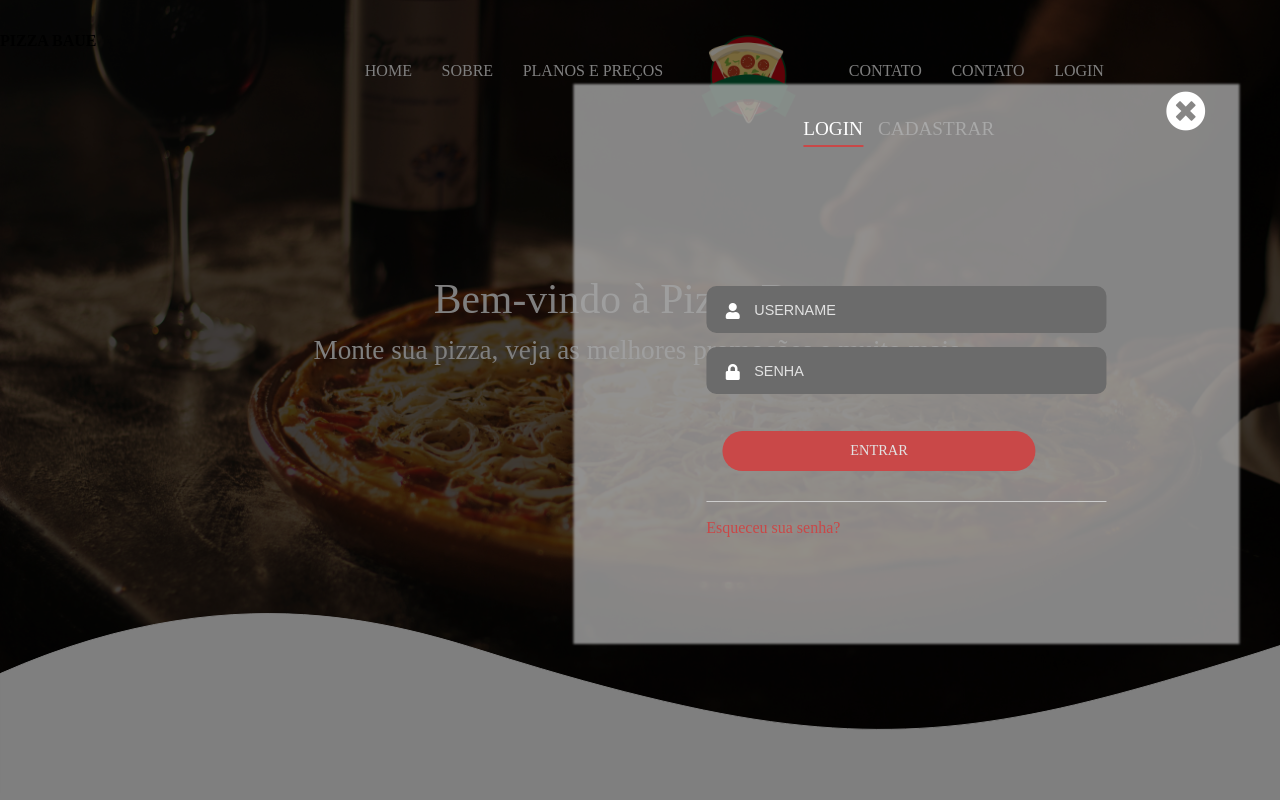
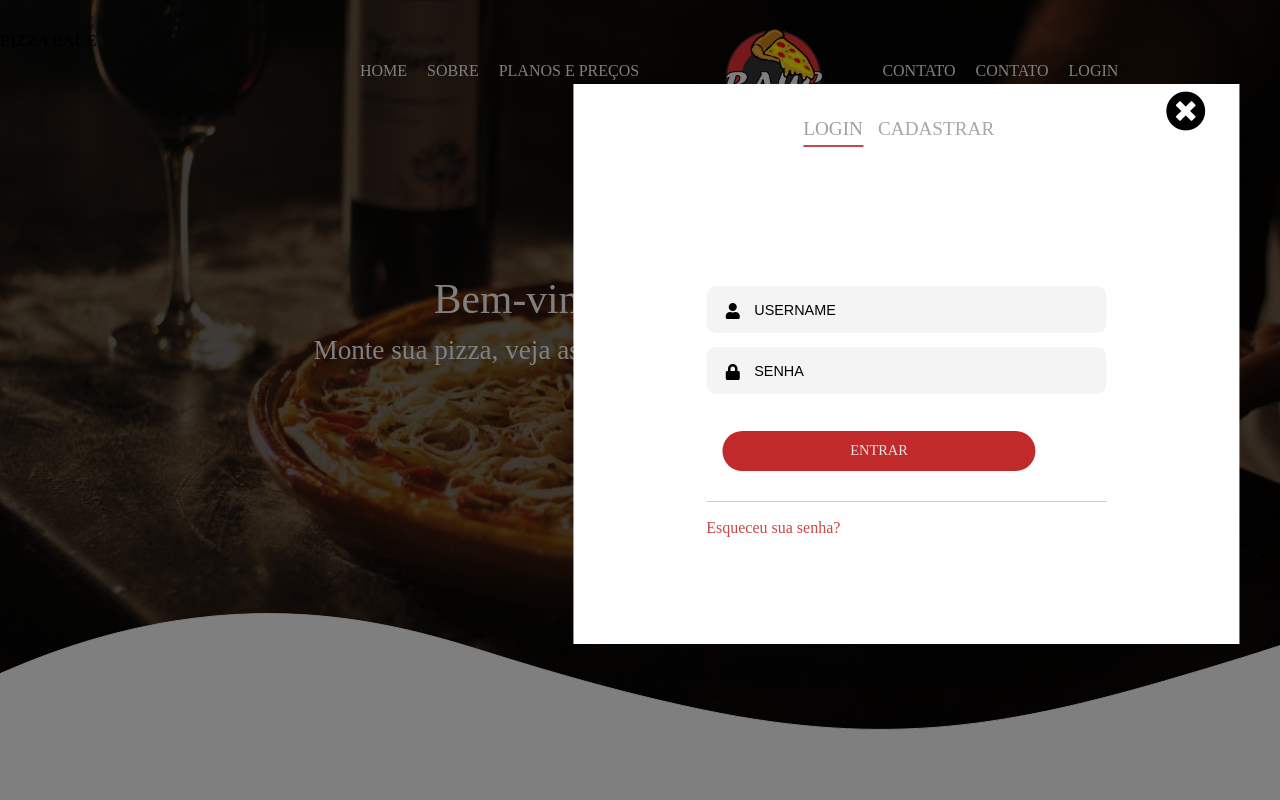
Before and after one commit to brunosilv96/Pizza-Baue, a PHP site: page / in a window 1280 px wide, after a click on "LOGIN". Run offline with PHP 8.4, Linux system fonts and the light colour scheme; some libraries are stand-ins or nearby versions.

Commit message:
Arrumando o modal e o header

```diff
--- a/Site/css/global.css
+++ b/Site/css/global.css
@@ -129,7 +129,7 @@ input {
 }
 
 .form-control .input-group span {
-    color: white;
+    color: #000;
     display: block;
     float: left;
     height: 40px;
@@ -148,30 +148,30 @@ input {
 
 .form-control .input-group input[type="text"],
 input[type="password"] {
-    color: #e2e2e2;
+    color: #000;
     margin-bottom: 1em;
     padding: 0 3rem;
     width: 400px;
-    background-color: rgb(107, 107, 107);
+    background-color: rgb(244, 244, 244);
 }
 
 ::-webkit-input-placeholder {
-    color: #e2e2e2;
+    color: #000;
     text-transform: uppercase;
 }
 
  ::-moz-placeholder {
-    color: #e2e2e2;
+    color: #000;
     text-transform: uppercase;
 }
 
  :-ms-input-placeholder {
-    color: #e2e2e2;
+    color: #000;
     text-transform: uppercase;
 }
 
  :-moz-placeholder {
-    color: #e2e2e2;
+    color: #000;
     text-transform: uppercase;
 }
 
@@ -188,8 +188,7 @@ input[type="password"] {
     background-size: cover;
     height: 100%;
     width: 100%;
-    filter: blur(1px);
-    background-color: rgba(167, 167, 167, 0.8);
+    background-color: rgb(255, 255, 255);
 }
 
 .modal-content::after {
@@ -312,10 +311,12 @@ input[type="password"] {
     text-decoration: none;
     font-size: 2.5rem;
 
+
 }
 
 .modal-close i {
-    color: white;
+    color: #000;
+
 
 
 }
@@ -386,7 +387,7 @@ input[type="password"] {
 
 .tabs-select .tab.tab-selected {
     border-bottom: 2px solid #c94848;
-    color: white;
+    color: rgb(160, 160, 160);
 }
 
 .hide {
@@ -446,7 +447,7 @@ input[type="password"] {
 
 }
 .navbar .logo {
-    padding: 1.7rem .8rem;
+    padding: 1.7rem 1.6rem;
    margin-left: 15rem;
    margin-top: -7rem;
 }
@@ -464,7 +465,7 @@ input[type="password"] {
 }
 .navbar ul li a {
     font-size: 1rem;
-    padding: .8rem;
+    padding: .5rem;
     text-decoration: none;
     text-transform: uppercase;
     color: white;
@@ -628,7 +633,7 @@ label[for="bt-menu"]{
     color: #e2e2e2;
     margin-bottom: 1em;
     padding: .7rem 8rem;
-    background-color: #c94848;
+   background: rgb(192, 42, 42);
     transition: all 300ms ease-in-out;
 }
 .btn-submit:hover{
--- a/Site/index.html
+++ b/Site/index.html
@@ -129,7 +129,7 @@
                             <li ><a href="plans.html">Planos e Preços</a></li>
                             </div>
                            <div class="logo">
-                                  <a href="index.html" class="logo"><img src="./images/logo.png"> </a>
+                                  <a href="index.html" class="logo"><img src="./images/logo4.png"> </a>
                                 </div>
                             </ul>
 
```
Also changed, not shown: other parts of Site/css/global.css (+16 -12 lines), Site/images/logo1.png (added), Site/images/logo2.png (added), Site/images/logo3.png (added), Site/images/logo4.png (added).
